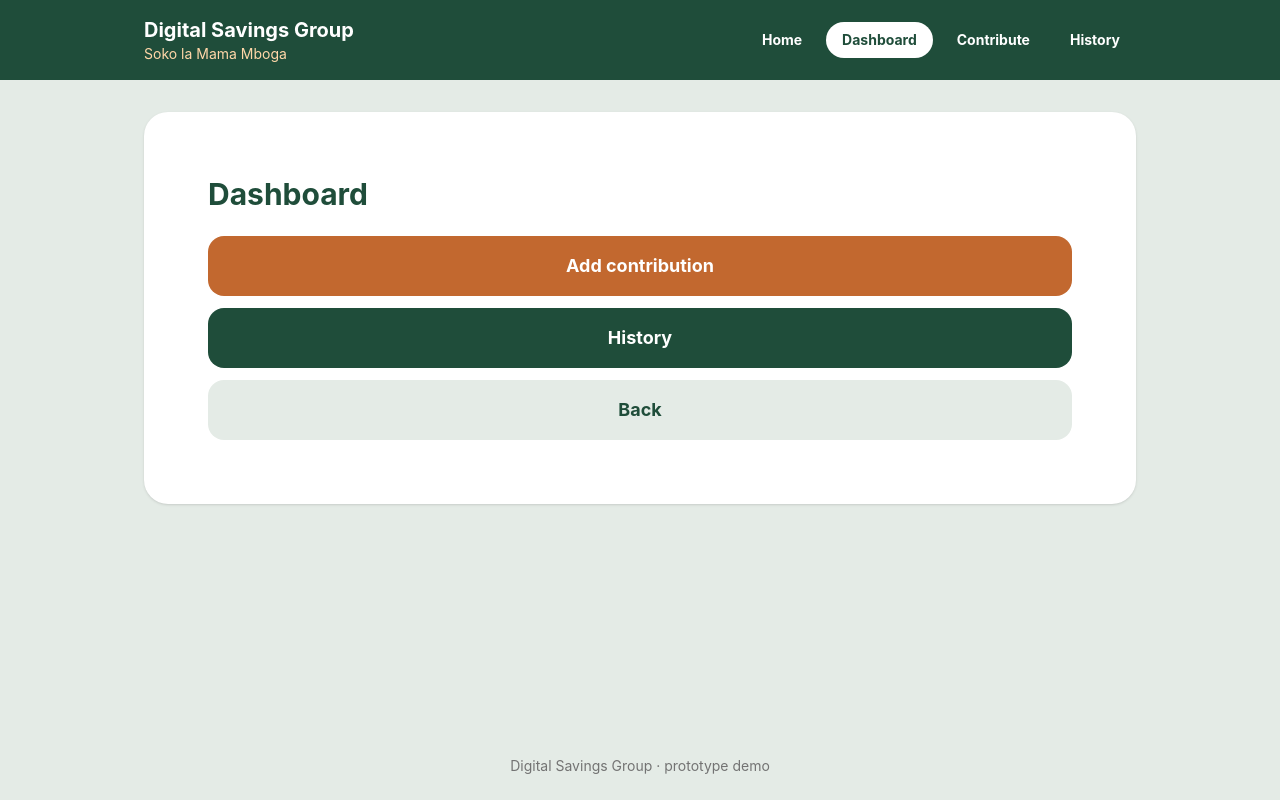
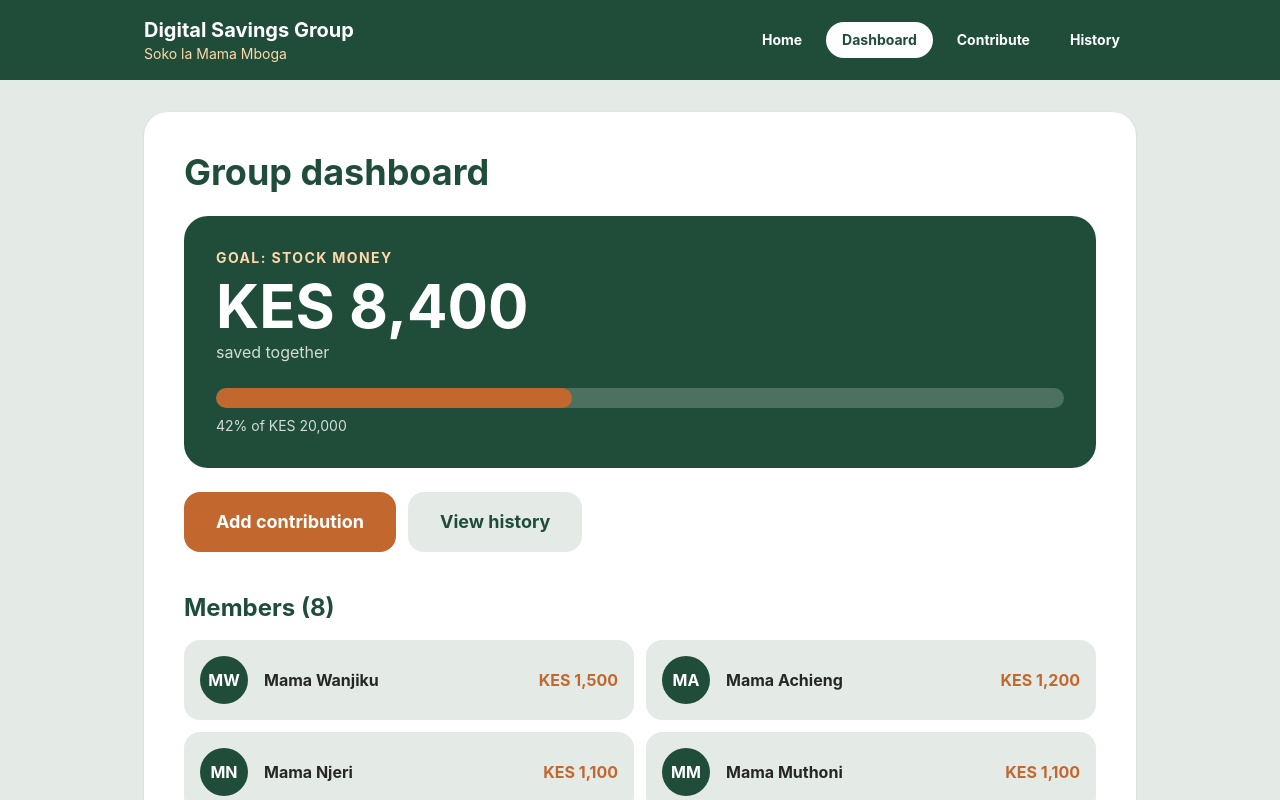
Before and after one commit to edwinonkundi68-cyber/digital-savings-group, a React (Vite) app: page / in a window 1280 px wide. Both pictures are taken after a click on the button "Dashboard". Shown: the top 800 px of the page. Built offline with nearby package versions, Linux system fonts and the light colour scheme.

Commit message:
dashbord with shared data

```diff
--- a/src/App.tsx
+++ b/src/App.tsx
@@ -5,14 +5,32 @@ import Dashboard from './screens/Dashboard'
 import Contribute from './screens/Contribute'
 import History from './screens/History'
 import type { Screen } from './types'
+import {
+  GROUP_GOAL,
+  GOAL_LABEL,
+  initialMembers,
+  initialContributions,
+} from './data/group'
 
 export default function App() {
   const [screen, setScreen] = useState<Screen>('join')
+  const [contributions] = useState(initialContributions)
+  const members = initialMembers
 
   return (
     <Layout screen={screen} goTo={setScreen}>
-      {screen === 'join' && <Join goTo={setScreen} />}
-      {screen === 'dashboard' && <Dashboard goTo={setScreen} />}
+      {screen === 'join' && (
+        <Join goTo={setScreen} />
+      )}
+      {screen === 'dashboard' && (
+        <Dashboard
+          goTo={setScreen}
+          members={members}
+          contributions={contributions}
+          goal={GROUP_GOAL}
+          goalLabel={GOAL_LABEL}
+        />
+      )}
       {screen === 'contribute' && <Contribute goTo={setScreen} />}
       {screen === 'history' && <History goTo={setScreen} />}
     </Layout>
--- /dev/null
+++ b/src/data/group.ts
@@ -0,0 +1,26 @@
+import type { Member, Contribution } from '../types'
+
+export const GROUP_GOAL = 20000
+export const GOAL_LABEL = 'Stock money'
+
+export const initialMembers: Member[] = [
+  { id: 1, name: 'Mama Wanjiku' },
+  { id: 2, name: 'Mama Achieng' },
+  { id: 3, name: 'Mama Njeri' },
+  { id: 4, name: 'Mama Atieno' },
+  { id: 5, name: 'Mama Wairimu' },
+  { id: 6, name: 'Mama Akinyi' },
+  { id: 7, name: 'Mama Muthoni' },
+  { id: 8, name: 'Mama Nyokabi' },
+]
+
+export const initialContributions: Contribution[] = [
+  { id: 1, memberId: 1, amount: 1500, date: '2026-10-20' },
+  { id: 2, memberId: 2, amount: 1200, date: '2026-10-21' },
+  { id: 3, memberId: 3, amount: 1100, date: '2026-10-21' },
+  { id: 4, memberId: 4, amount: 1000, date: '2026-10-22' },
+  { id: 5, memberId: 5, amount: 900, date: '2026-10-23' },
+  { id: 6, memberId: 6, amount: 800, date: '2026-10-23' },
+  { id: 7, memberId: 7, amount: 1100, date: '2026-10-24' },
+  { id: 8, memberId: 8, amount: 800, date: '2026-10-25' },
+]
--- /dev/null
+++ b/src/format.ts
@@ -0,0 +1,3 @@
+export function formatKES(amount: number): string {
+  return 'KES ' + amount.toLocaleString('en-KE')
+}
--- a/src/screens/Dashboard.tsx
+++ b/src/screens/Dashboard.tsx
@@ -1,29 +1,106 @@
-import type { Screen } from '../types'
+import type { Screen, Member, Contribution } from '../types'
+import { formatKES } from '../format'
 
-type Props = { goTo: (screen: Screen) => void }
+type Props = {
+  goTo: (screen: Screen) => void
+  members: Member[]
+  contributions: Contribution[]
+  goal: number
+  goalLabel: string
+}
 
-export default function Dashboard({ goTo }: Props) {
+function initials(name: string) {
+  return name
+    .split(' ')
+    .map((word) => word[0])
+    .join('')
+    .slice(0, 2)
+    .toUpperCase()
+}
+
+export default function Dashboard({
+  goTo,
+  members,
+  contributions,
+  goal,
+  goalLabel,
+}: Props) {
+  const total = contributions.reduce((sum, c) => sum + c.amount, 0)
+  const percent = Math.min(100, Math.round((total / goal) * 100))
+
+  const rows = members
+    .map((m) => ({
+      ...m,
+      paid: contributions
+        .filter((c) => c.memberId === m.id)
+        .reduce((sum, c) => sum + c.amount, 0),
+    }))
+    .sort((a, b) => b.paid - a.paid)
+
   return (
-    <div className="h-full overflow-y-auto p-6">
-      <h1 className="text-3xl font-bold text-brand-green">Dashboard</h1>
+    <div>
+      <h1 className="text-3xl font-bold text-brand-green sm:text-4xl">
+        Group dashboard
+      </h1>
+
+      <section className="mt-6 rounded-3xl bg-brand-green p-6 text-white sm:p-8">
+        <p className="text-sm font-bold tracking-widest text-orange-200 uppercase">
+          Goal: {goalLabel}
+        </p>
+        <p className="mt-2 text-5xl font-bold sm:text-6xl">{formatKES(total)}</p>
+        <p className="mt-1 text-white/80">saved together</p>
+
+        <div
+          className="mt-6 h-5 w-full overflow-hidden rounded-full bg-white/20"
+          role="progressbar"
+          aria-valuenow={percent}
+          aria-valuemin={0}
+          aria-valuemax={100}
+        >
+          <div
+            className="h-full rounded-full bg-brand-orange transition-all duration-700"
+            style={{ width: `${percent}%` }}
+          />
+        </div>
+        <p className="mt-2 text-sm text-white/80">
+          {percent}% of {formatKES(goal)}
+        </p>
+      </section>
+
+      <div className="mt-6 flex flex-col gap-3 sm:flex-row">
         <button
           onClick={() => goTo('contribute')}
-        className="mt-6 w-full rounded-2xl bg-brand-orange py-4 text-lg font-bold text-white"
+          className="rounded-2xl bg-brand-orange px-8 py-4 text-lg font-bold text-white hover:opacity-90"
         >
           Add contribution
         </button>
         <button
           onClick={() => goTo('history')}
-        className="mt-3 w-full rounded-2xl bg-brand-green py-4 text-lg font-bold text-white"
+          className="rounded-2xl bg-sage px-8 py-4 text-lg font-bold text-brand-green hover:opacity-90"
         >
-        History
+          View history
         </button>
-      <button
-        onClick={() => goTo('join')}
-        className="mt-3 w-full rounded-2xl bg-sage py-4 text-lg font-bold text-brand-green"
+      </div>
+
+      <h2 className="mt-10 text-2xl font-bold text-brand-green">
+        Members ({members.length})
+      </h2>
+      <ul className="mt-4 grid gap-3 md:grid-cols-2">
+        {rows.map((row) => (
+          <li
+            key={row.id}
+            className="flex items-center gap-4 rounded-2xl bg-sage p-4"
           >
-        Back
-      </button>
+            <span className="flex h-12 w-12 shrink-0 items-center justify-center rounded-full bg-brand-green font-bold text-white">
+              {initials(row.name)}
+            </span>
+            <span className="flex-1 font-bold text-neutral-800">{row.name}</span>
+            <span className="font-bold text-brand-orange">
+              {formatKES(row.paid)}
+            </span>
+          </li>
+        ))}
+      </ul>
     </div>
   )
 }
```
Also changed, not shown: src/types.ts (+12 -0 lines). Lines whose indentation alone changed are shown as unchanged.
